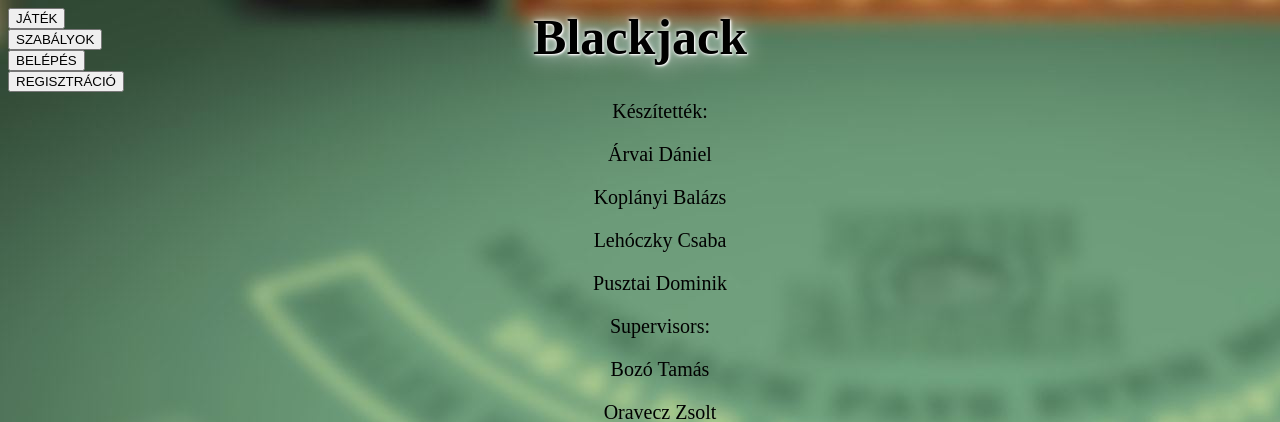
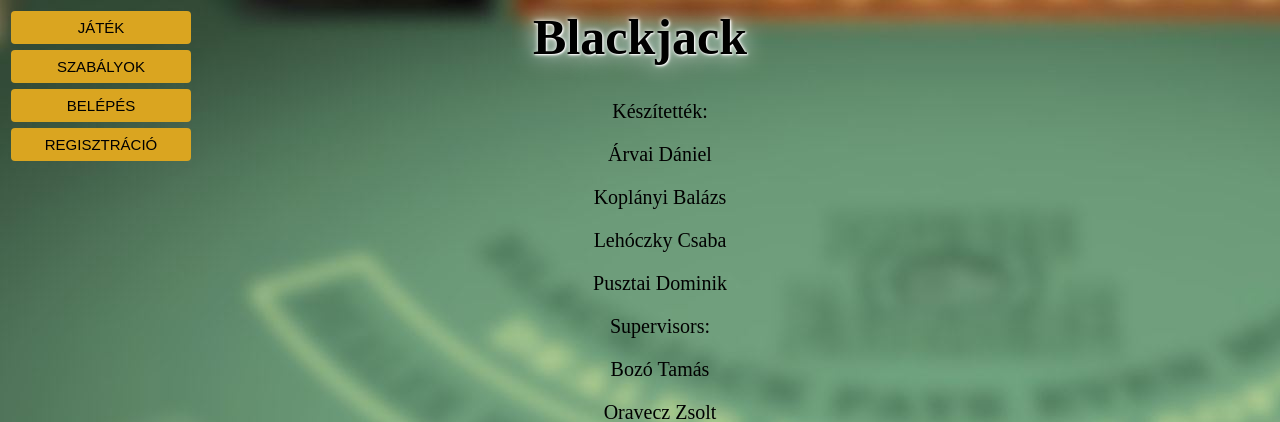
Before and after one commit to PQ653P/AFP1-nagyproject, a PHP site: page /menu.html in a window 1280 px wide. Shown: the top 422 px of the page. Run offline with PHP 8.4, Linux system fonts and the light colour scheme.

Commit message:
(teszt) Menü gombjainak css megírása

```diff
--- a/Code/menu.html
+++ b/Code/menu.html
@@ -8,10 +8,10 @@
 <body>
 	<ul class="menu">
 		<form>
-		 <button type="submit" formaction="game.html">JÁTÉK</button><br>
-		 <button type="submit" formaction="rules.html">SZABÁLYOK</button></br>
-		 <button type="submit" formaction="user/login.php">BELÉPÉS</button></br>
-		 <button type="submit" formaction="user/register.php">REGISZTRÁCIÓ</button>
+		 <button class="menubutton" type="submit" formaction="game.html"><span>JÁTÉK</span></button><br>
+		 <button class="menubutton" type="submit" formaction="rules.html"><span>SZABÁLYOK</span></button></br>
+		 <button class="menubutton" type="submit" formaction="user/login.php"><span>BELÉPÉS</span></button></br>
+		 <button class="menubutton" type="submit" formaction="user/register.php"><span>REGISZTRÁCIÓ</span></button>
 		</form>
 	</ul>
 	<h1>Blackjack</h1>
--- a/Code/style.css
+++ b/Code/style.css
@@ -25,3 +25,44 @@ h1{
 body{
 	background-image: url('background.jpg');
 }
+
+
+.menubutton {
+  display: inline-block;
+  border-radius: 4px;
+  background-color: #DAA520;
+  border: none;
+  color: #000000;
+  text-align: center;
+  font-size: 15px;
+  padding: 8px;
+  width: 180px;
+  transition: all 0.5s;
+  cursor: pointer;
+  margin: 3px;
+}
+
+.menubutton span {
+  cursor: pointer;
+  display: inline-block;
+  position: relative;
+  transition: 0.5s;
+}
+
+.menubutton span:after {
+  content: '\00bb';
+  position: absolute;
+  opacity: 0;
+  top: 0;
+  right: -25px;
+  transition: 0.5s;
+}
+
+.menubutton:hover span {
+  padding-right: 30px;
+}
+
+.menubutton:hover span:after {
+  opacity: 2;
+  right: 0;
+}
```
